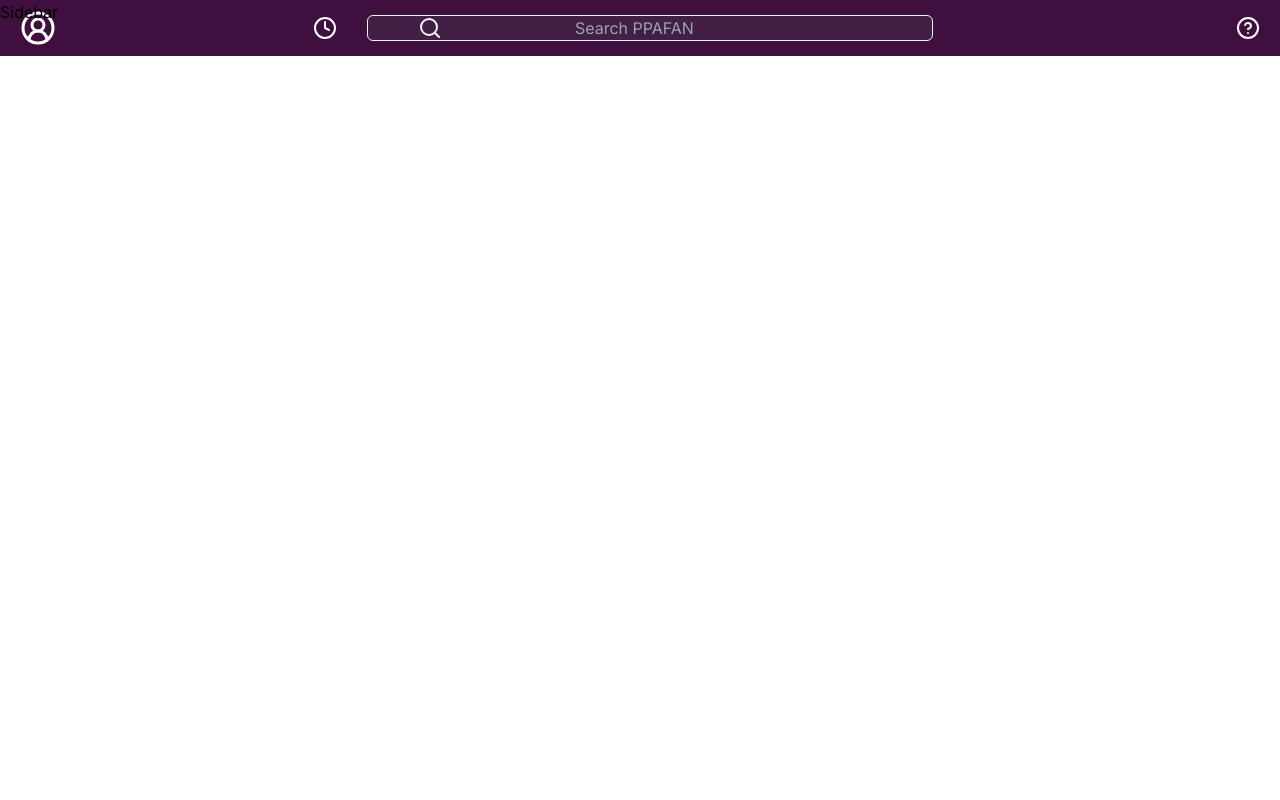
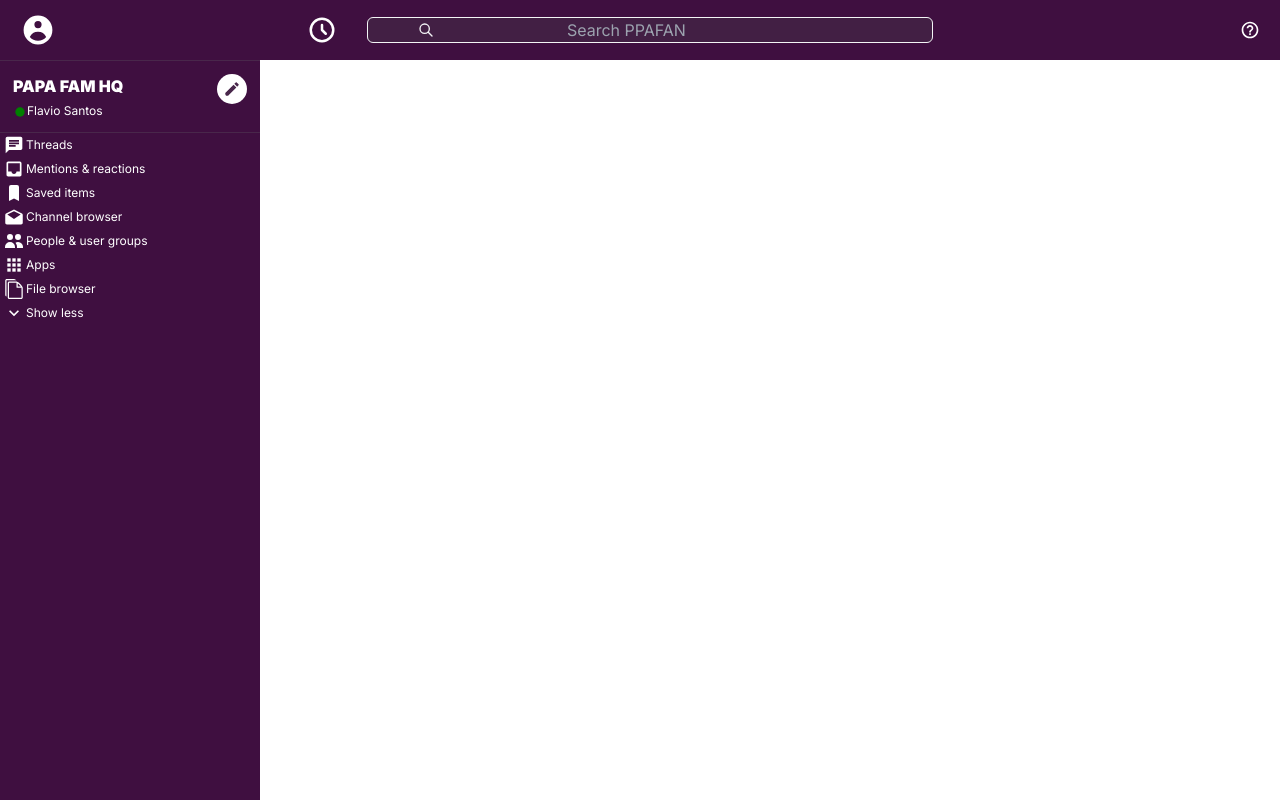
Before and after one commit to flvSantos15/Slack-Clone, a Next.js app: page / in a window 1280 px wide. Built offline with nearby package versions, Linux system fonts and the light colour scheme.

Commit message:
feat: sidebar items

```diff
--- a/package.json
+++ b/package.json
@@ -22,6 +22,7 @@
     "postcss": "8.4.23",
     "react": "18.2.0",
     "react-dom": "18.2.0",
+    "react-icons": "^4.8.0",
     "react-redux": "^8.0.5",
     "redux": "^4.2.1",
     "tailwindcss": "3.3.2",
--- a/src/app/page.tsx
+++ b/src/app/page.tsx
@@ -6,7 +6,7 @@ export default function Home() {
     <div className="h-screen w-full">
       <Header />
 
-      <div className="">
+      <div className="flex h-screen">
         <Sidebar />
       </div>
     </div>
--- a/src/components/Header.tsx
+++ b/src/components/Header.tsx
@@ -1,6 +1,7 @@
 'use client'
 
-import { UserCircle2, Clock4, Search, HelpCircle } from 'lucide-react'
+import { HiUserCircle, HiOutlineClock, HiOutlineSearch } from 'react-icons/hi'
+import { MdHelpOutline } from 'react-icons/md'
 
 export function Header() {
   const handleSignIn = () => {
@@ -8,16 +9,16 @@ export function Header() {
   }
 
   return (
-    <div className="flex fixed w-full items-center justify-between py-[10px] px-0 bg-slack-300">
+    <div className="flex fixed w-full items-center justify-between py-[12px] px-0 bg-slack-300">
       <div className="flex-[0.3] flex items-center ml-5">
         <button onClick={handleSignIn} className="pointer hover:opacity-70">
-          <UserCircle2 size={36} fontWeight={200} color="#fff" />
+          <HiUserCircle size={36} fontWeight={200} color="#fff" />
         </button>
-        <Clock4 color="#fff" className="ml-auto mr-[30px]" />
+        <HiOutlineClock size={30} color="#fff" className="ml-auto mr-[30px]" />
       </div>
 
-      <div className="flex-[0.4] rounded-md bg-slack-400 text-center flex py-0 px-[50px] text-gray-100 border border-solid border-gray-100">
-        <Search />
+      <div className="flex-[0.4] rounded-md bg-slack-200 text-center flex items-center py-0 px-[50px] text-gray-100 border border-solid border-gray-100">
+        <HiOutlineSearch size={16} />
         <input
           type="text"
           placeholder="Search PPAFAN"
@@ -26,7 +27,7 @@ export function Header() {
       </div>
 
       <div className="flex-[0.3] flex items-end">
-        <HelpCircle color="#fff" className="ml-auto mr-5" />
+        <MdHelpOutline size={20} color="#fff" className="ml-auto mr-5" />
       </div>
     </div>
   )
--- a/src/components/Sidebar.tsx
+++ b/src/components/Sidebar.tsx
@@ -1,5 +1,50 @@
-// parei no 56.25
+import {
+  MdCreate,
+  MdFiberManualRecord,
+  MdChat,
+  MdInbox,
+  MdKeyboardArrowDown,
+  MdKeyboardArrowUp
+} from 'react-icons/md'
+import { IoMdMailOpen } from 'react-icons/io'
+import { HiUsers, HiBookmark } from 'react-icons/hi'
+import { CgMenuGridR } from 'react-icons/cg'
+import { ImFilesEmpty } from 'react-icons/im'
+
+import { SidebarOptions } from './SidebarOptions'
 
 export function Sidebar() {
-  return <div className="flex relative">Sidebar</div>
+  return (
+    <div className="flex-[0.3] border-t border-t-solid border-slack-100 max-w-[260px] mt-[60px] bg-slack-300 text-white">
+      <div className="flex w-full justify-between border-b border-b-solid border-b-slack-100 p-[13px]">
+        <div className="flex-1">
+          <h2 className="text-base font-black mb-[5px]">PAPA FAM HQ</h2>
+
+          <h3 className="flex text-xs font-normal items-center">
+            <MdFiberManualRecord
+              color="green"
+              size={14}
+              className="mt-[1px] mr-1/2"
+            />
+            Flavio Santos
+          </h3>
+        </div>
+
+        <MdCreate
+          color="#49274b"
+          size={30}
+          className="p-1.5 bg-white rounded-full"
+        />
+      </div>
+
+      <SidebarOptions Icon={MdChat} title="Threads" />
+      <SidebarOptions Icon={MdInbox} title="Mentions & reactions" />
+      <SidebarOptions Icon={HiBookmark} title="Saved items" />
+      <SidebarOptions Icon={IoMdMailOpen} title="Channel browser" />
+      <SidebarOptions Icon={HiUsers} title="People & user groups" />
+      <SidebarOptions Icon={CgMenuGridR} title="Apps" />
+      <SidebarOptions Icon={ImFilesEmpty} title="File browser" />
+      <SidebarOptions Icon={MdKeyboardArrowDown} title="Show less" />
+    </div>
+  )
 }
--- /dev/null
+++ b/src/components/SidebarOptions.tsx
@@ -0,0 +1,24 @@
+import { IconType } from 'react-icons'
+
+interface SidebarOptionsProps {
+  Icon?: IconType
+  title: string
+}
+
+// parei em 1:14:17
+
+export function SidebarOptions({ Icon, title }: SidebarOptionsProps) {
+  return (
+    <div className="flex text-xs items-center pl-[2px]">
+      {Icon && <Icon color="#fff" size={24} className="p-[2px]" />}
+      {Icon ? (
+        <h3>{title}</h3>
+      ) : (
+        <div className="">
+          <span>#</span>
+          {title}
+        </div>
+      )}
+    </div>
+  )
+}
--- a/tailwind.config.js
+++ b/tailwind.config.js
@@ -9,8 +9,9 @@ module.exports = {
     extend: {
       colors: {
         slack: {
-          300: '#3f0f40',
-          400: '#421f44'
+          100: '#49274b',
+          200: '#421f44',
+          300: '#3f0f40'
         }
       }
     }
```
Also changed, not shown: 1 other file (tests, documents, lock files or other folders).
